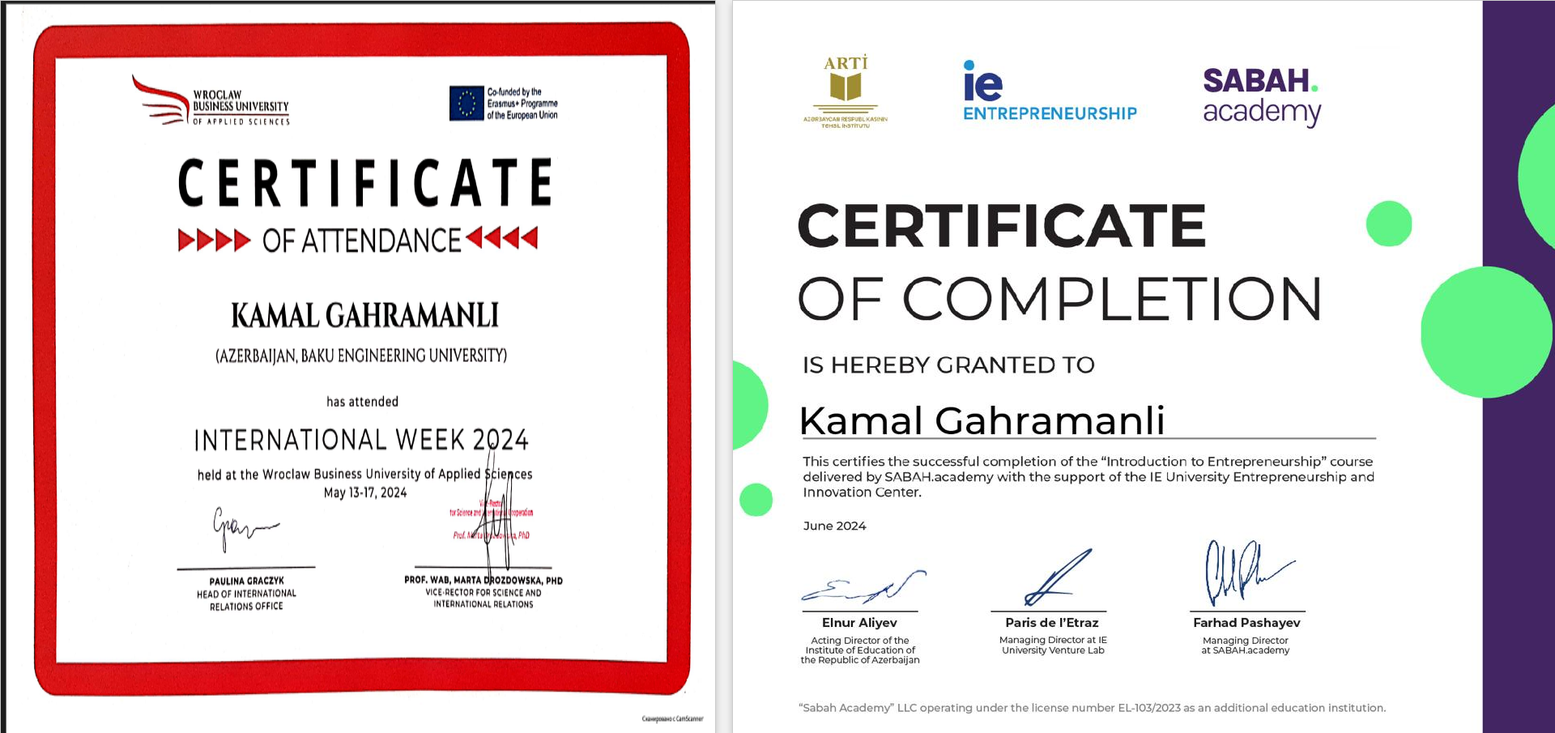
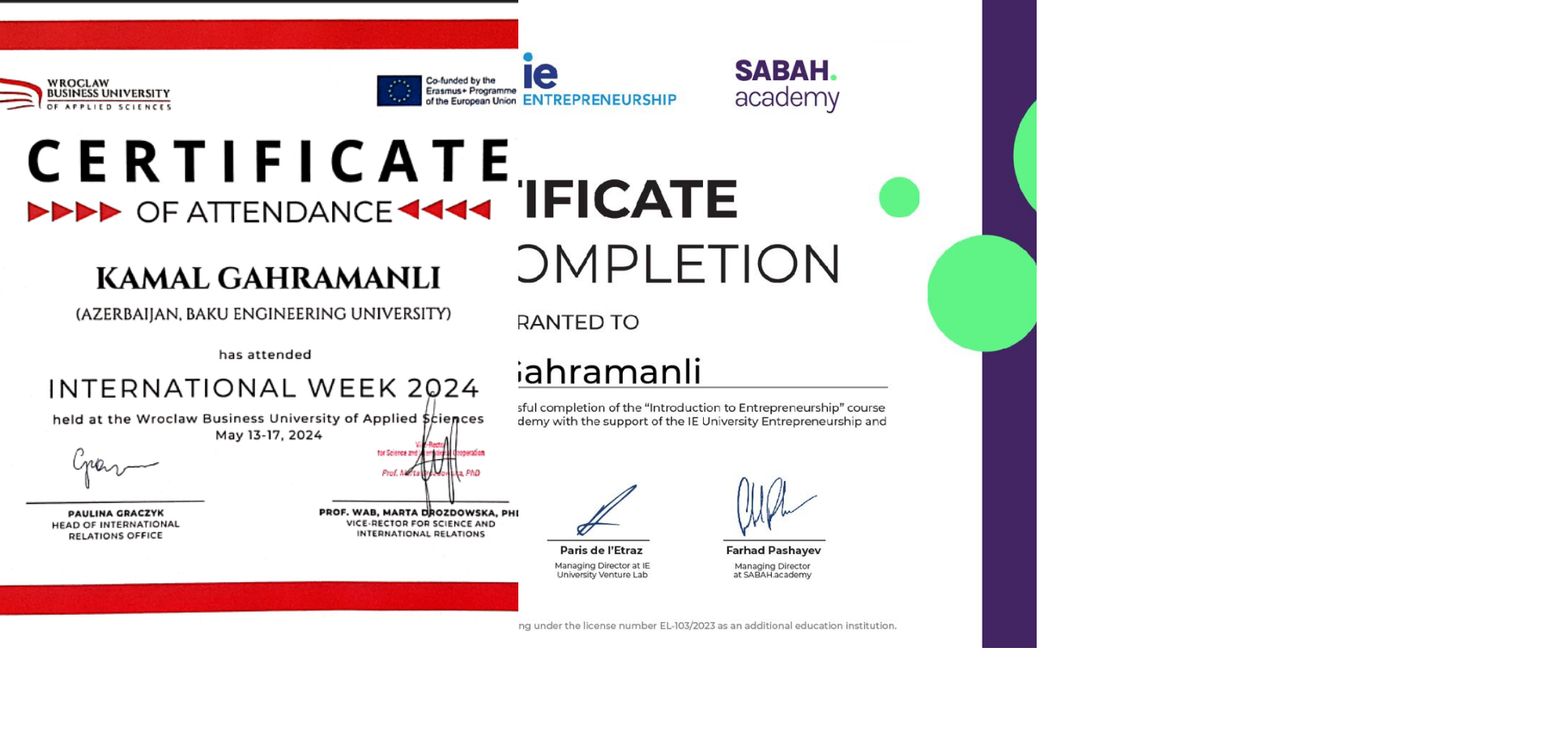
Before and after one commit to Kamal354/Kamal13, a plain HTML site: page index.html in a window 1280 px wide. Shown: the top 905 px of the page at 81% size, 1920 px wide, since content can reach past the window. After the commit the page ends 800 px from the top, so only its background shows below. Drawn offline with Linux system fonts and the light colour scheme.

Commit message:
Update index.html

```diff
--- a/index.html
+++ b/index.html
@@ -3,31 +3,35 @@
 <head>
     <meta charset="UTF-8">
     <meta name="viewport" content="width=device-width, initial-scale=1.0">
-    <title>Two Images Display</title>
+    <title>Full-Width Image Display</title>
     <style>
-        body {
+        * {
+            margin: 0;
+            padding: 0;
+            box-sizing: border-box;
+        }
+        body, html {
+            width: 100%;
+            height: 100%;
             display: flex;
             justify-content: center;
             align-items: center;
-            min-height: 100vh;
-            margin: 0;
-            background-color: #f0f0f0;
-            flex-direction: column;
+            overflow: hidden;
         }
-        .image-container {
+        .container {
             display: flex;
-            gap: 20px;
+            width: 100%;
+            height: 100vh;
         }
-        img {
-            max-width: 100%;
-            height: auto;
-            border: 1px solid #ccc;
-            box-shadow: 0 4px 8px rgba(0, 0, 0, 0.2);
+        .container img {
+            width: 50%;
+            height: 100%;
+            object-fit: cover;
         }
     </style>
 </head>
 <body>
-    <div class="image-container">
+    <div class="container">
         <img src="kamis.png" >
         <img src="kamis2.jpg" >
     </div>
```
